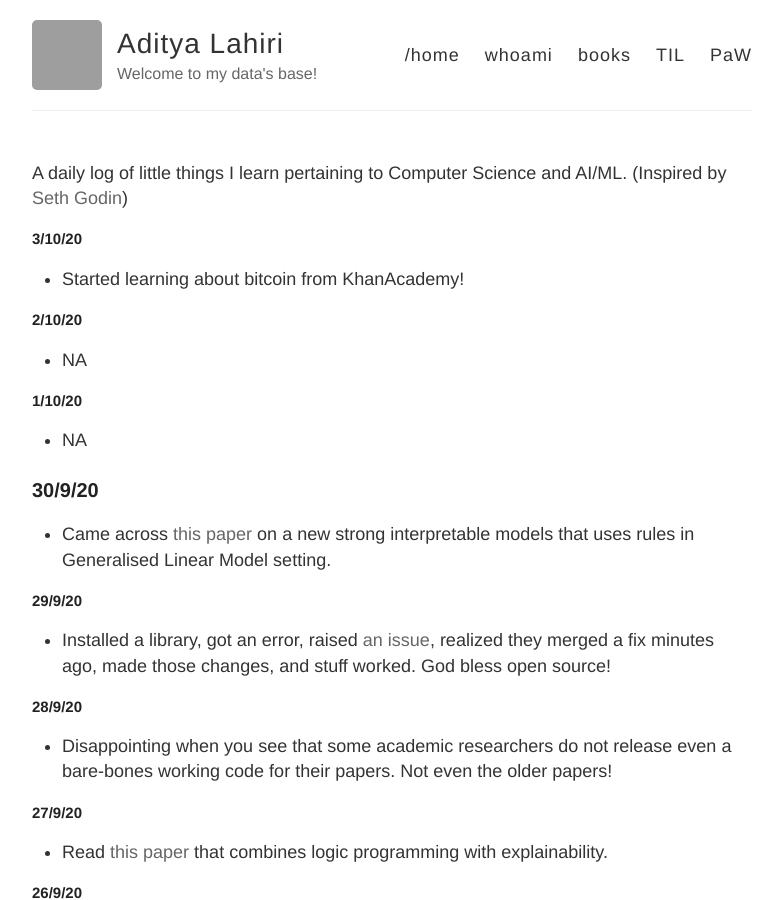
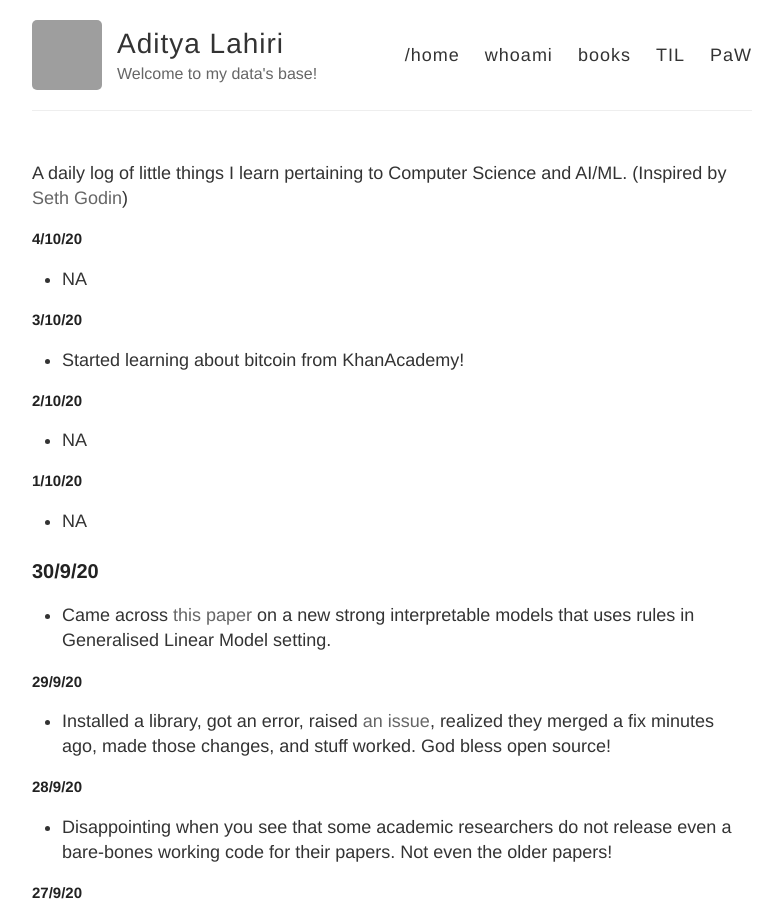
Before and after one commit to adityalahiri/adityalahiri.github.io, a Jekyll site: the page built from TIL.md, in a window 1280 px wide and 900 px high. Shown: the whole window, without its empty margins (248-1030 px from the left). Built offline with Jekyll 4.4.1, drawn with Linux system fonts in a browser that asks for light colours; our own code applies the rules of GitHub Pages for plain Markdown files; grey boxes are pictures that could not be loaded.

Commit message:
Update for 4/10

```diff
--- a/TIL.md
+++ b/TIL.md
@@ -1,5 +1,9 @@
 A daily log of little things I learn pertaining to Computer Science and AI/ML.
 (Inspired by [Seth Godin](https://seths.blog/))
+
+## 4/10/20
+
+* NA
 
 ## 3/10/20
 
```
